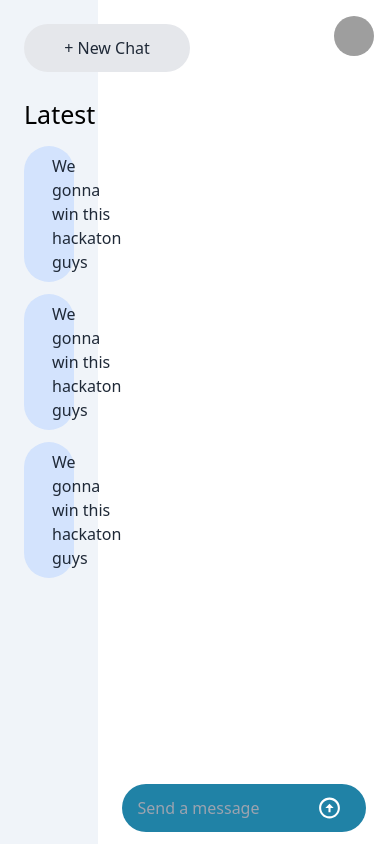
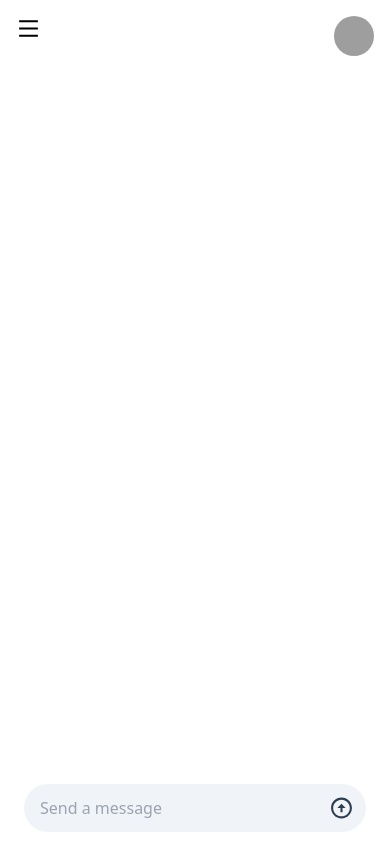
Before and after one commit to comnk/aiassistant-frontend, a React (Create React App) app: page / in a window 390 px wide. Built offline with nearby package versions, Linux system fonts and the light colour scheme; grey boxes are pictures that could not be loaded; the HTML template or start-up script is replaced by a standard one.

Commit message:
Added responsive chat design

```diff
--- a/src/Components/Chat/Chat.jsx
+++ b/src/Components/Chat/Chat.jsx
@@ -1,9 +1,10 @@
-import { RiArrowUpCircleLine, RiChat4Line } from "@remixicon/react";
+import { RiArrowUpCircleLine, RiChat4Line, RiMenuLine } from "@remixicon/react";
 import React, { useState, useRef, useEffect } from "react";
 
 const Chat = () => {
   const [messages, setMessages] = useState([]);
-  const [inputText, setInputText] = useState('');
+  const [inputText, setInputText] = useState("");
+  const [sidebarOpen, setSidebarOpen] = useState(false);
   const messagesEndRef = useRef(null);
 
   const scrollToBottom = () => {
@@ -17,73 +18,99 @@ const Chat = () => {
 
     if (!inputText.trim()) return;
 
-      const userMessage = { text: inputText };
+    const userMessage = { text: inputText, sender: "user" };
     const body = {
       chatHistory: [...messages, userMessage],
       question: inputText,
-      }
+    };
 
     setMessages([...messages, userMessage]);
-      setInputText('');
+    setInputText("");
 
     console.log(body);
 
-      const response = await fetch('http://localhost:5000/ask/${task}', {
-        method: 'POST',
-        headers: { 'Content-Type': 'application/json' },
+    const response = await fetch("http://localhost:5000/ask/${task}", {
+      method: "POST",
+      headers: { "Content-Type": "application/json" },
       body: JSON.stringify(body),
     });
 
     const data = await response.json();
     console.log(data);
-      const botMessage = { text: data };
-      setMessages(currentMessages => [...currentMessages, botMessage]);
+    const botMessage = { text: data, sender: "bot" };
+    setMessages((currentMessages) => [...currentMessages, botMessage]);
   };
 
   return (
-      <div className="flex h-screen">
+    <div className="flex h-screen relative">
+      {/* Toggle Button for Sidebar on Mobile */}
+      <button
+        className="absolute top-4 left-4 md:hidden z-20"
+        onClick={() => setSidebarOpen(!sidebarOpen)}
+      >
+        <RiMenuLine size={25} className="mb-4" />
+      </button>
+
       {/* Sidebar */}
-        <div className="w-1/4 bg-[#F0F4F9] p-6">
-          <button className="w-[166px] h-[48px] bg-gray-200 text-gray-800 rounded-[30px] mb-6">
+      <div
+        className={`w-full md:w-1/4 bg-[#F0F4F9] p-6 fixed md:static z-10 transform ${
+          sidebarOpen ? "translate-x-0" : "-translate-x-full"
+        } md:translate-x-0 transition-transform duration-300 ease-in-out`}
+      >
+       <button className="w-[166px] h-[48px] bg-gray-200 text-gray-800 rounded-[30px] mb-6 mt-8 md:mt-0">
   + New Chat
 </button>
         <div>
           <h2 className="text-[25px] font-medium mb-3">Latest</h2>
           <ul className="flex flex-col space-y-3">
             <li className="flex items-center bg-[#D3E3FD] text-gray-800 py-2 px-4 rounded-[30px] cursor-pointer">
-                <RiChat4Line size={20} className="mr-3" /> We gonna win this hackaton guys
+              <RiChat4Line size={20} className="mr-3" /> We gonna win this
+              hackaton guys
             </li>
             <li className="flex items-center bg-[#D3E3FD] text-gray-800 py-2 px-4 rounded-[30px] cursor-pointer">
-                <RiChat4Line size={20} className="mr-3" /> We gonna win this hackaton guys
+              <RiChat4Line size={20} className="mr-3" /> We gonna win this
+              hackaton guys
             </li>
             <li className="flex items-center bg-[#D3E3FD] text-gray-800 py-2 px-4 rounded-[30px] cursor-pointer">
-                <RiChat4Line size={20} className="mr-3" /> We gonna win this hackaton guys
+              <RiChat4Line size={20} className="mr-3" /> We gonna win this
+              hackaton guys
             </li>
           </ul>
         </div>
       </div>
 
       {/* Main Content */}
-        <div className="flex-grow flex flex-col justify-center relative">
-        <div className="chat-messages">
+      <div className="flex-grow flex flex-col relative md:ml-0">
+        <div className="chat-messages p-6 flex flex-col space-y-4 overflow-y-auto mt-16">
           {messages.map((message, index) => (
-            <div key={index}>{message.text}</div>
+            <div
+              key={index}
+              className={`p-4 rounded-lg ${
+                message.sender === "user"
+                  ? "bg-blue-500 text-white self-end"
+                  : "bg-gray-200 text-gray-800 self-start"
+              }`}
+            >
+              {message.text}
+            </div>
           ))}
           <div ref={messagesEndRef} />
         </div>
-          <div className="absolute bottom-0 left-0 right-0 px-6 py-3">
+        <div className="absolute bottom-0 left-0 right-0 px-6 py-3 bg-white">
+          <div className="relative">
             <input
               type="text"
               placeholder="Send a message"
-              className="w-full py-3 px-4 rounded-[30px] bg-[#2082A6] text-white focus:outline-none"
+              className="w-full py-3 px-4 rounded-[30px] bg-[#F0F4F9] text-[#2C3E50] focus:outline-none"
               value={inputText}
               onChange={(e) => setInputText(e.target.value)}
             />
             <RiArrowUpCircleLine
               size={25}
-              className="absolute right-[3rem] top-1/2 transform -translate-y-1/2 text-white cursor-pointer"
+              className="absolute right-3 top-1/2 transform -translate-y-1/2 text-[#2C3E50] cursor-pointer"
               onClick={handleSendMessage}
             />
+          </div>
         </div>
       </div>
 
```
Lines whose indentation alone changed are shown as unchanged.
